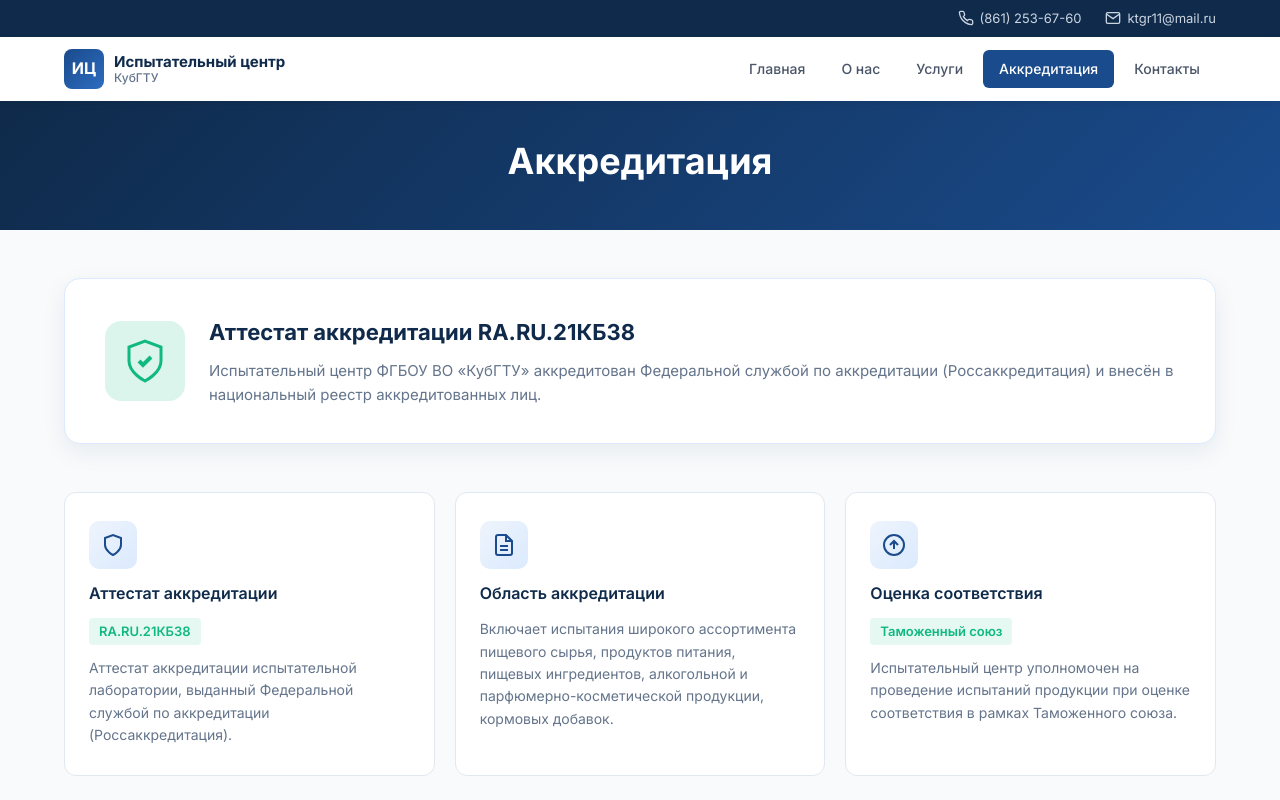
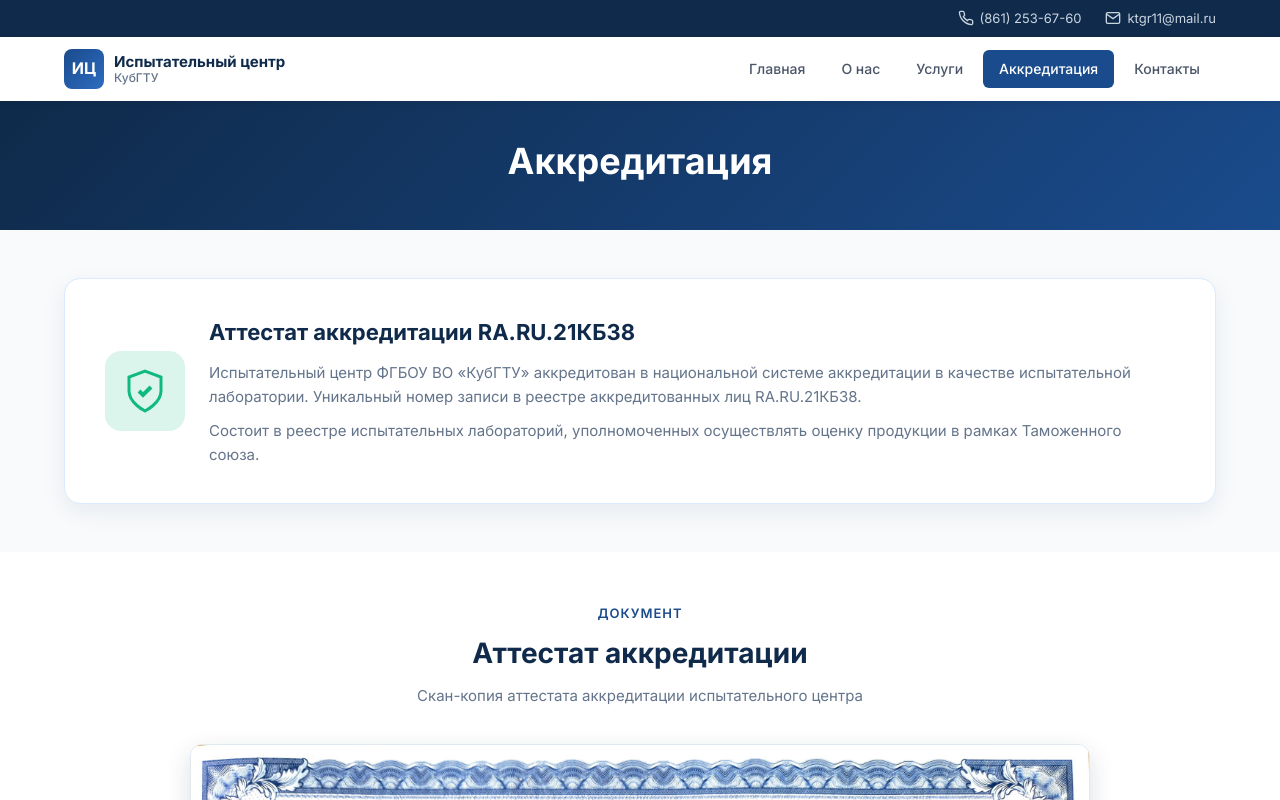
Before and after one commit to prismorion/laboratory, a React (Vite) app: page /accreditation in a window 1280 px wide. Shown: the top 800 px of the page. Built offline with nearby package versions, Linux system fonts and the light colour scheme.

Commit message:
Update accreditation summary

```diff
--- a/pages/Accreditation/Accreditation.jsx
+++ b/pages/Accreditation/Accreditation.jsx
@@ -1,44 +1,6 @@
 import NavBar from '../components/ui/NavBar';
 import Footer from '../components/ui/Footer';
 import styles from './Accreditation.module.css';
-
-const documents = [
-    {
-        title: 'Аттестат аккредитации',
-        number: 'RA.RU.21КБ38',
-        description: 'Аттестат аккредитации испытательной лаборатории, выданный Федеральной службой по аккредитации (Россаккредитация).',
-        icon: (
-            <svg width="24" height="24" viewBox="0 0 24 24" fill="none" stroke="currentColor" strokeWidth="2">
-                <path d="M12 22s8-4 8-10V5l-8-3-8 3v7c0 6 8 10 8 10z"/>
-            </svg>
-        ),
-    },
-    {
-        title: 'Область аккредитации',
-        number: '',
-        description: 'Включает испытания широкого ассортимента пищевого сырья, продуктов питания, пищевых ингредиентов, алкогольной и парфюмерно-косметической продукции, кормовых добавок.',
-        icon: (
-            <svg width="24" height="24" viewBox="0 0 24 24" fill="none" stroke="currentColor" strokeWidth="2">
-                <path d="M14 2H6a2 2 0 0 0-2 2v16a2 2 0 0 0 2 2h12a2 2 0 0 0 2-2V8z"/>
-                <polyline points="14 2 14 8 20 8"/>
-                <line x1="16" y1="13" x2="8" y2="13"/>
-                <line x1="16" y1="17" x2="8" y2="17"/>
-            </svg>
-        ),
-    },
-    {
-        title: 'Оценка соответствия',
-        number: 'Таможенный союз',
-        description: 'Испытательный центр уполномочен на проведение испытаний продукции при оценке соответствия в рамках Таможенного союза.',
-        icon: (
-            <svg width="24" height="24" viewBox="0 0 24 24" fill="none" stroke="currentColor" strokeWidth="2">
-                <circle cx="12" cy="12" r="10"/>
-                <polyline points="16 12 12 8 8 12"/>
-                <line x1="12" y1="16" x2="12" y2="8"/>
-            </svg>
-        ),
-    },
-];
 
 function Accreditation() {
     return (
@@ -63,27 +25,15 @@ function Accreditation() {
                             <div className={styles.accreditInfo}>
                                 <h2>Аттестат аккредитации RA.RU.21КБ38</h2>
                                 <p>
-                                    Испытательный центр ФГБОУ ВО «КубГТУ» аккредитован Федеральной службой по аккредитации
-                                    (Россаккредитация) и внесён в национальный реестр аккредитованных лиц.
+                                    Испытательный центр ФГБОУ ВО «КубГТУ» аккредитован в национальной системе
+                                    аккредитации в качестве испытательной лаборатории. Уникальный номер записи
+                                    в реестре аккредитованных лиц RA.RU.21КБ38.
+                                </p>
+                                <p>
+                                    Состоит в реестре испытательных лабораторий, уполномоченных осуществлять
+                                    оценку продукции в рамках Таможенного союза.
                                 </p>
                             </div>
-                        </div>
-                    </div>
-                </section>
-
-                <section className={styles.section} style={{ paddingTop: 0 }}>
-                    <div className={styles.container}>
-                        <div className={styles.docsGrid}>
-                            {documents.map((doc, index) => (
-                                <div key={index} className={styles.docCard}>
-                                    <div className={styles.docIcon}>{doc.icon}</div>
-                                    <h3 className={styles.docTitle}>{doc.title}</h3>
-                                    {doc.number && (
-                                        <span className={styles.docNumber}>{doc.number}</span>
-                                    )}
-                                    <p className={styles.docDesc}>{doc.description}</p>
-                                </div>
-                            ))}
                         </div>
                     </div>
                 </section>
--- a/pages/Accreditation/Accreditation.module.css
+++ b/pages/Accreditation/Accreditation.module.css
@@ -81,70 +81,20 @@
     flex-shrink: 0;
 }
 
+.accreditInfo {
+    display: flex;
+    flex-direction: column;
+    gap: 10px;
+}
+
 .accreditInfo h2 {
     font-size: 22px;
     font-weight: 700;
     color: #0f2a4a;
-    margin-bottom: 8px;
 }
 
 .accreditInfo p {
     font-size: 15px;
-    color: #64748b;
-    line-height: 1.6;
-}
-
-.docsGrid {
-    display: grid;
-    grid-template-columns: repeat(3, 1fr);
-    gap: 20px;
-}
-
-.docCard {
-    background: #ffffff;
-    border-radius: 12px;
-    padding: 28px 24px;
-    border: 1px solid #e2e8f0;
-    display: flex;
-    flex-direction: column;
-    gap: 12px;
-    transition: all 0.2s ease;
-}
-
-.docCard:hover {
-    border-color: #2d6cc0;
-    box-shadow: 0 4px 16px rgba(26, 75, 140, 0.08);
-}
-
-.docIcon {
-    width: 48px;
-    height: 48px;
-    background: linear-gradient(135deg, #eef4fc, #dbeafe);
-    border-radius: 10px;
-    display: flex;
-    align-items: center;
-    justify-content: center;
-    color: #1a4b8c;
-}
-
-.docTitle {
-    font-size: 16px;
-    font-weight: 600;
-    color: #0f2a4a;
-}
-
-.docNumber {
-    font-size: 13px;
-    font-weight: 600;
-    color: #10b981;
-    background: rgba(16, 185, 129, 0.1);
-    padding: 3px 10px;
-    border-radius: 4px;
-    width: fit-content;
-}
-
-.docDesc {
-    font-size: 14px;
     color: #64748b;
     line-height: 1.6;
 }
@@ -261,7 +211,6 @@
 
 /* ===== Tablet ===== */
 @media (max-width: 900px) {
-    .docsGrid,
     .capabilitiesGrid {
         grid-template-columns: 1fr;
     }
@@ -321,18 +270,6 @@
         font-size: 14px;
     }
 
-    .docCard {
-        padding: 20px 18px;
-    }
-
-    .docTitle {
-        font-size: 15px;
-    }
-
-    .docDesc {
-        font-size: 13px;
-    }
-
     .capCard {
         padding: 20px 18px;
     }
```
Also changed, not shown: 6 other files (tests, documents, lock files or other folders).
